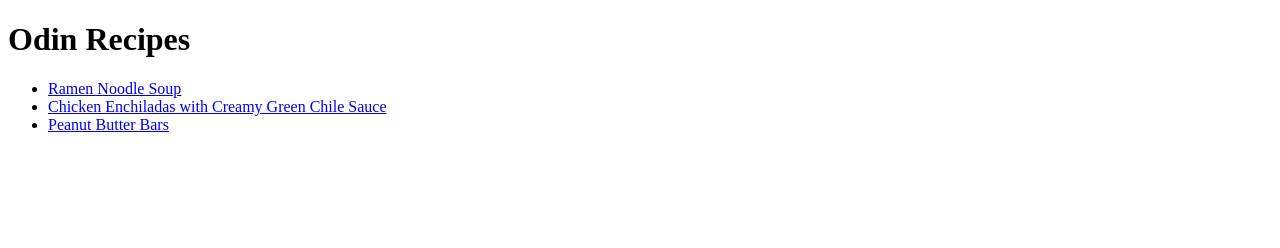
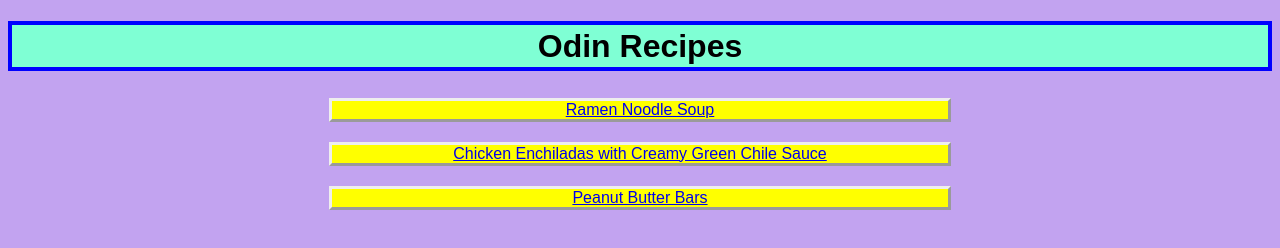
Before and after one commit to dchaumont/odin-recipes, a plain HTML site: page index.html in a window 1280 px wide. Drawn offline with Linux system fonts and the light colour scheme.

Commit message:
Added .css and styles to recipe index

```diff
--- a/index.html
+++ b/index.html
@@ -4,9 +4,10 @@
     <meta charset="UTF-8">
     <meta name="viewport" content="width=device-width, initial-scale=1.0">
     <title>Odin Recipes - Main</title>
+    <link rel="stylesheet" href="style.css">
 </head>
 <body>
-    <h1>Odin Recipes</h1>
+    <h1 class="title">Odin Recipes</h1>
     <ul>
         <li><a href="./recipes/ramen.html">Ramen Noodle Soup</a></li>
         <li><a href="./recipes/ck-enchiladas.html">Chicken Enchiladas with Creamy Green Chile Sauce</a></li>
--- /dev/null
+++ b/style.css
@@ -0,0 +1,31 @@
+* {
+    box-sizing: border-box;
+    font-family: Papyrus, "Lucida Handwriting", sans-serif;
+}
+
+body {
+    background-color: rgb(194, 163, 240);
+}
+
+.title {
+    background-color: aquamarine;
+    display: flex;
+    justify-content: center;
+    align-items: center;
+    height: 50px;
+    border: 4px solid blue;
+}
+
+ul {
+    list-style-type: none;
+    width: 50%;
+    text-align: center;
+    margin: 0 auto;
+    padding: 5px;
+}
+
+li {
+    border-style:outset;
+    background-color: yellow;
+    margin-bottom: 20px;
+}
```
